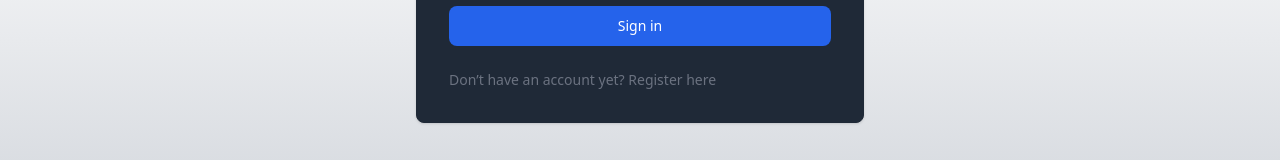
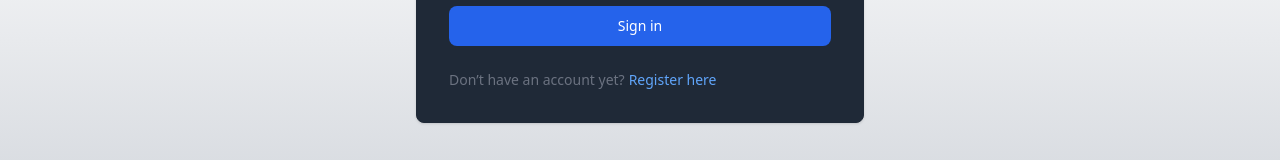
Before and after one commit to bharathraj-v/emediate, a Next.js app: page /login in a window 1280 px wide. Shown: the part 560-720 px from the top of the page. Built offline with nearby package versions, Linux system fonts and the light colour scheme.

Commit message:
minor edits

```diff
--- a/components/Login.jsx
+++ b/components/Login.jsx
@@ -6,11 +6,11 @@ const ForgotPassword = ({ forgot }) => {
 
     if (forgot) {
         return (
-            <div className="flex h-[88%] w-72 justify-items-center justify-between">
+            <div className="flex h-[88%]  justify-items-center justify-between">
                 <p className="text-sm text-gray-200">
-                    Please contact
+                    Please contact "
                     <button onClick={() => { window.open('mailto:e-mediate-admin@e-court.gov','_self')}}>
-                        <u>e-mediate-admin@e-court.gov</u></button> to reset your password. Attach your previous
+                        <u>e-mediate-admin@e-court.gov</u></button>" to reset your password. Attach your previous
                     Arbitration details and send out your new password. Your request will be processed within 24 hours.
                 </p>
             </div>
@@ -71,15 +71,17 @@ const Login = () => {
                             >
                                 Sign in
                             </button>
+                            <div className='flex space-x-1'>
                             <p className="text-sm font-light text-gray-500 dark:text-gray-400">
                                 Don’t have an account yet?{" "}
-                                <Link
-                                    href="#"
-                                    className="font-medium text-gray-400 hover:underline"
+                            </p>
+                            <Link
+                                    href="/register"
+
                                 >
-                                    Register here
+                                    <p className="text-sm text-blue-400 hover:underline cursor-pointer">Register here</p>
                                 </Link>
-                            </p>
+                            </div>
                     </div>
                 </div>
             </div>
--- a/components/Register.jsx
+++ b/components/Register.jsx
@@ -43,6 +43,10 @@ const STATES_OF_INDIA = [
 const Register= () => {
     const [ open, setOpen ] = useState(false);
     const [ caseType, setCaseType ] = useState(null)
+
+    const handleCaseType = (e) => {
+        setCaseType(e.target.value)
+    }
 
     if (open) {
     return (
--- a/components/Upload.jsx
+++ b/components/Upload.jsx
@@ -3,7 +3,7 @@ const Upload = () => {
         <div className="flex flex-col h-[88%] px-[30%] items-center justify-center">
             <h1 className="mb-4">*Full case details go here*</h1>
             <div class="flex justify-center items-center w-full">
-                <label for="dropzone-file" class="flex flex-col justify-center items-center w-full h-64 bg-gray-50 rounded-lg border-2 border-gray-300 border-dashed cursor-pointer dark:hover:bg-bray-800 dark:bg-gray-800 hover:bg-gray-100 dark:border-gray-600 dark:hover:border-gray-500 dark:hover:bg-gray-800">
+                <label for="dropzone-file" class="flex flex-col justify-center items-center w-[76%] h-36 bg-gray-50 rounded-lg border-2 border-gray-300 border-dashed cursor-pointer dark:hover:bg-bray-800 dark:bg-gray-800 hover:bg-gray-100 dark:border-gray-600 dark:hover:border-gray-500 dark:hover:bg-gray-800">
                     <div class="flex flex-col justify-center items-center pt-5 pb-6">
                         <svg aria-hidden="true" class="mb-3 w-10 h-10 text-white" fill="none" stroke="currentColor" viewBox="0 0 24 24" xmlns="http://www.w3.org/2000/svg"><path stroke-linecap="round" stroke-linejoin="round" stroke-width="2" d="M7 16a4 4 0 01-.88-7.903A5 5 0 1115.9 6L16 6a5 5 0 011 9.9M15 13l-3-3m0 0l-3 3m3-3v12"></path></svg>
                         <p class="mb-2 text-sm text-gray-500 dark:text-white"><span class="font-semibold">Click to upload</span> or drag and drop</p>
```
